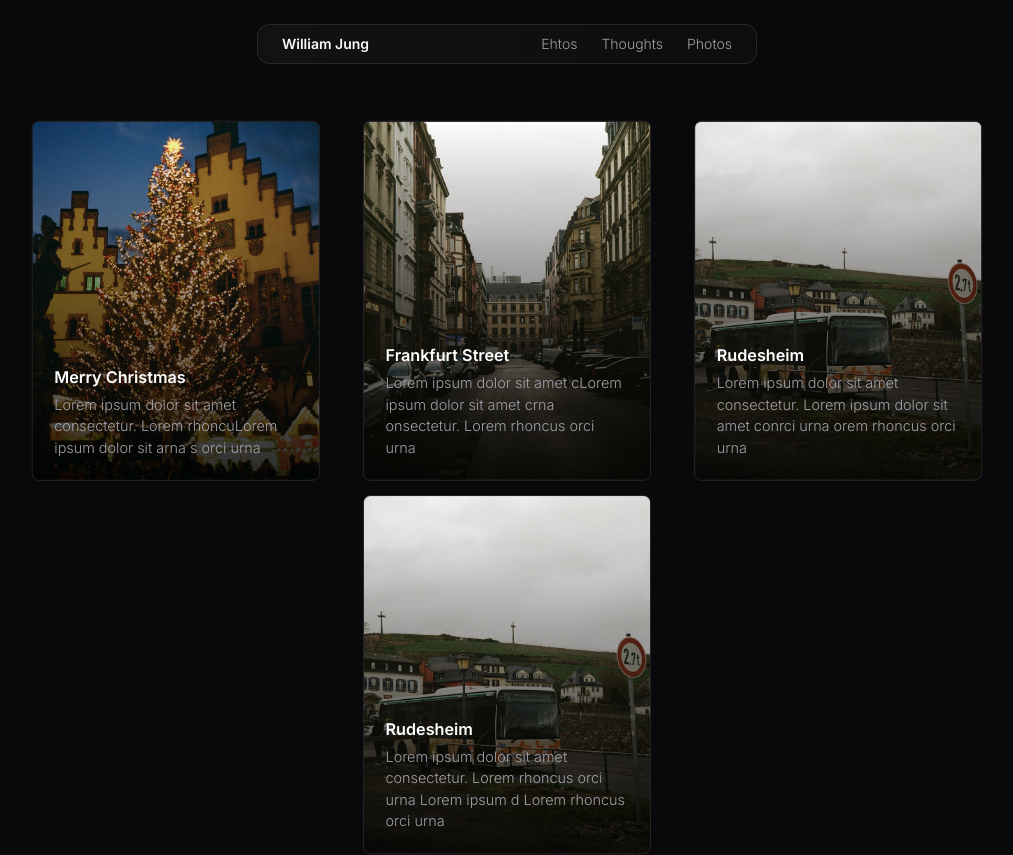
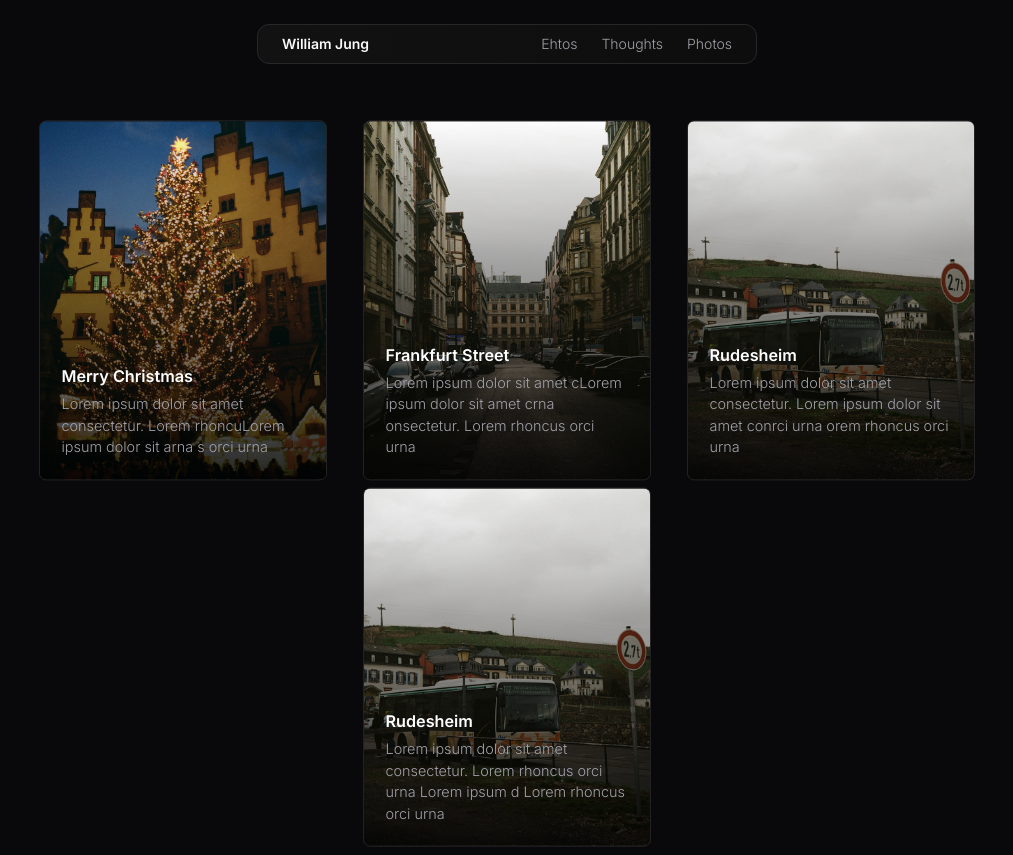
Before and after one commit to minkyojung/williamjung, a Next.js app: page / in a window 1280 px wide. Shown: the top 855 px of the page, without its empty margins (133-1146 px from the left). Built offline with nearby package versions, Linux system fonts and the light colour scheme.

Commit message:
update page.tsx

```diff
--- a/src/app/page.tsx
+++ b/src/app/page.tsx
@@ -6,7 +6,7 @@ export default function Home() {
   return (
     <main className="flex flex-col items-center mt-6 w-full">
       <Navbar />
-      <div className="flex flex-row justify-center min-w-[1000px] my-4 flex-wrap scale-90 gap-4">
+      <div className="flex flex-row justify-center min-w-[900px] my-4 flex-wrap scale-90 gap-2">
       <ImgCard
         src="/christmas.jpg"
         title="Merry Christmas"
```
